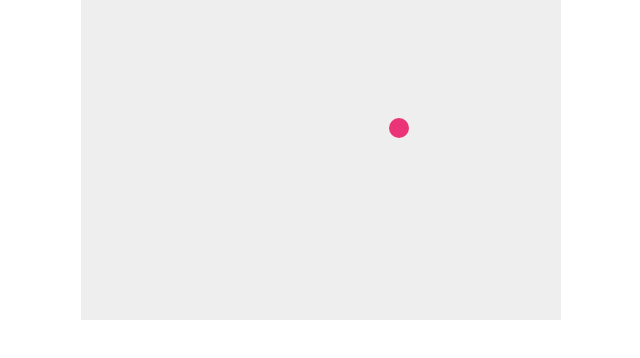
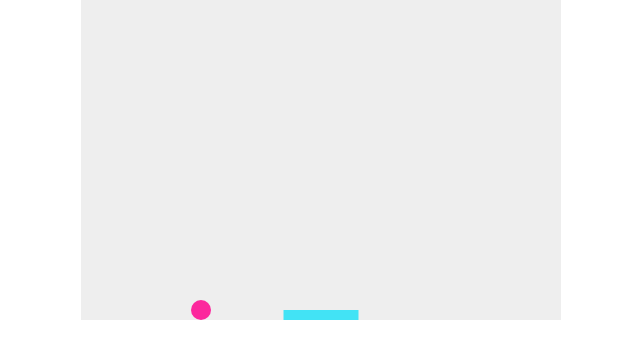
Before and after one commit to reikamoon/breakout_tutorial, a plain HTML site: page index.html in a window 1280 px wide. Shown: the whole page, without its empty margins (319-959 px from the left). Drawn offline with Linux system fonts and the light colour scheme.

Commit message:
added gameover function, paddle and collision var

```diff
--- a/index.html
+++ b/index.html
@@ -13,6 +13,7 @@
 <canvas id="myCanvas" width="480" height="320"></canvas>
 
 <script>
+  <!-- Colors: ball is #fc289d paddle is "#42e3f5 -->
 var canvas = document.getElementById("myCanvas");
 var ctx = canvas.getContext("2d");
 var ballRadius = 10;
@@ -20,11 +21,44 @@ var x = canvas.width/2;
 var y = canvas.height-30;
 var dx = 2;
 var dy = -2;
+var paddleHeight = 10;
+var paddleWidth = 75;
+var paddleX = (canvas.width-paddleWidth)/2;
+var rightPressed = false;
+var leftPressed = false;
+
+document.addEventListener("keydown", keyDownHandler, false);
+document.addEventListener("keyup", keyUpHandler, false);
+
+function keyDownHandler(e) {
+    if(e.key == "Right" || e.key == "ArrowRight") {
+        rightPressed = true;
+    }
+    else if(e.key == "Left" || e.key == "ArrowLeft") {
+        leftPressed = true;
+    }
+}
+
+function keyUpHandler(e) {
+    if(e.key == "Right" || e.key == "ArrowRight") {
+        rightPressed = false;
+    }
+    else if(e.key == "Left" || e.key == "ArrowLeft") {
+        leftPressed = false;
+    }
+}
 
 function drawBall() {
     ctx.beginPath();
     ctx.arc(x, y, ballRadius, 0, Math.PI*2);
-  ctx.fillStyle = "#eb3477";
+    ctx.fillStyle = "#fc289d";
+    ctx.fill();
+    ctx.closePath();
+}
+function drawPaddle() {
+    ctx.beginPath();
+    ctx.rect(paddleX, canvas.height-paddleHeight, paddleWidth, paddleHeight);
+    ctx.fillStyle = "#42e3f5";
     ctx.fill();
     ctx.closePath();
 }
@@ -32,20 +66,37 @@ function drawBall() {
 function draw() {
     ctx.clearRect(0, 0, canvas.width, canvas.height);
     drawBall();
+    drawPaddle();
 
     if(x + dx > canvas.width-ballRadius || x + dx < ballRadius) {
         dx = -dx;
     }
-  if(y + dy > canvas.height-ballRadius || y + dy < ballRadius) {
+    if(y + dy < ballRadius) {
         dy = -dy;
+    }
+    else if(y + dy > canvas.height-ballRadius) {
+        if(x > paddleX && x < paddleX + paddleWidth) {
+            dy = -dy;
+        }
+        else {
+            alert("change da world. my final message. Goodb ye");
+            document.location.reload();
+            clearInterval(interval); // Needed for Chrome to end game
+        }
+    }
+
+    if(rightPressed && paddleX < canvas.width-paddleWidth) {
+        paddleX += 7;
+    }
+    else if(leftPressed && paddleX > 0) {
+        paddleX -= 7;
     }
 
     x += dx;
     y += dy;
 }
 
-setInterval(draw, 10);
-
+var interval = setInterval(draw, 10);
 </script>
 
 </body>
```
Lines whose indentation alone changed are shown as unchanged.
